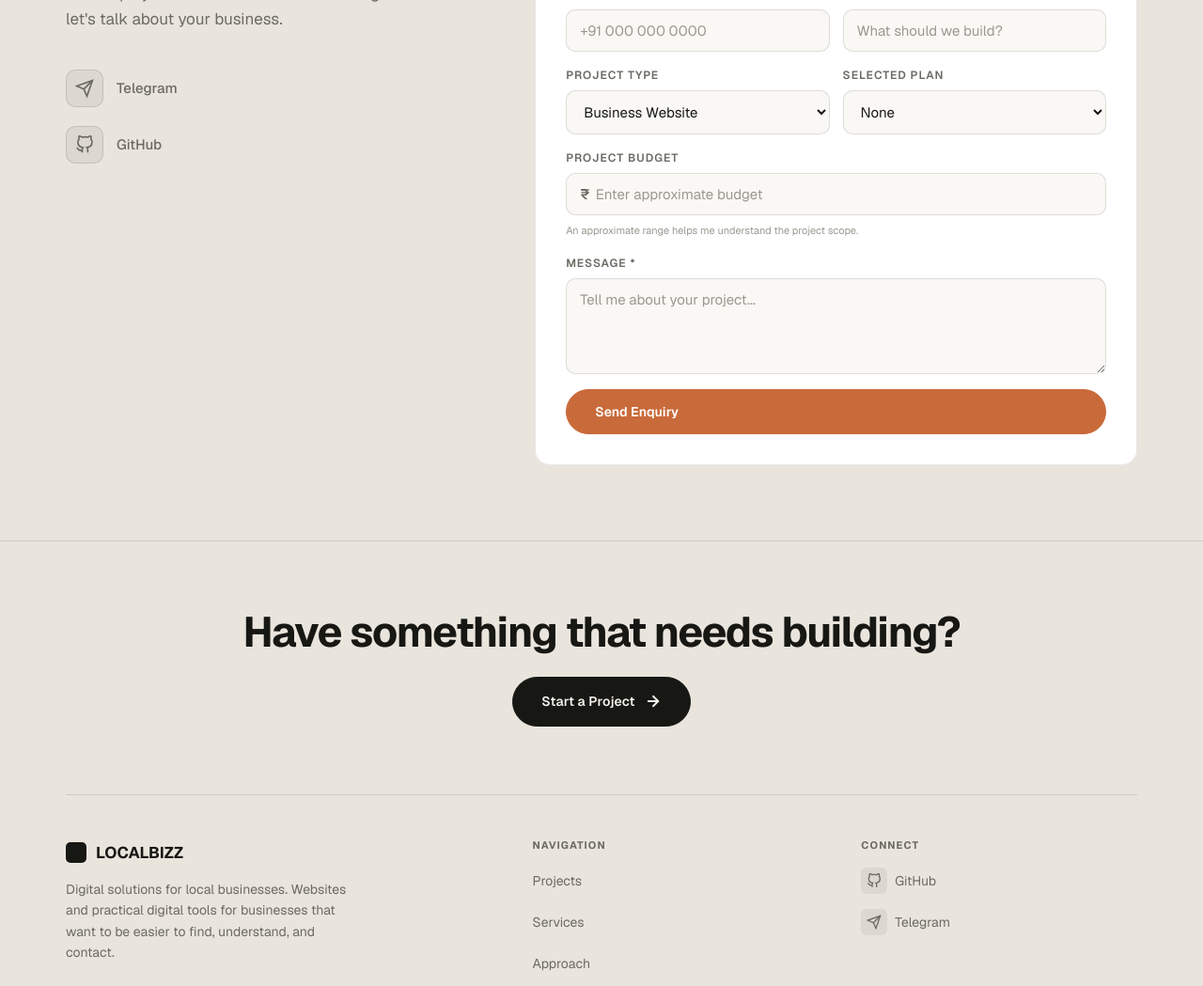
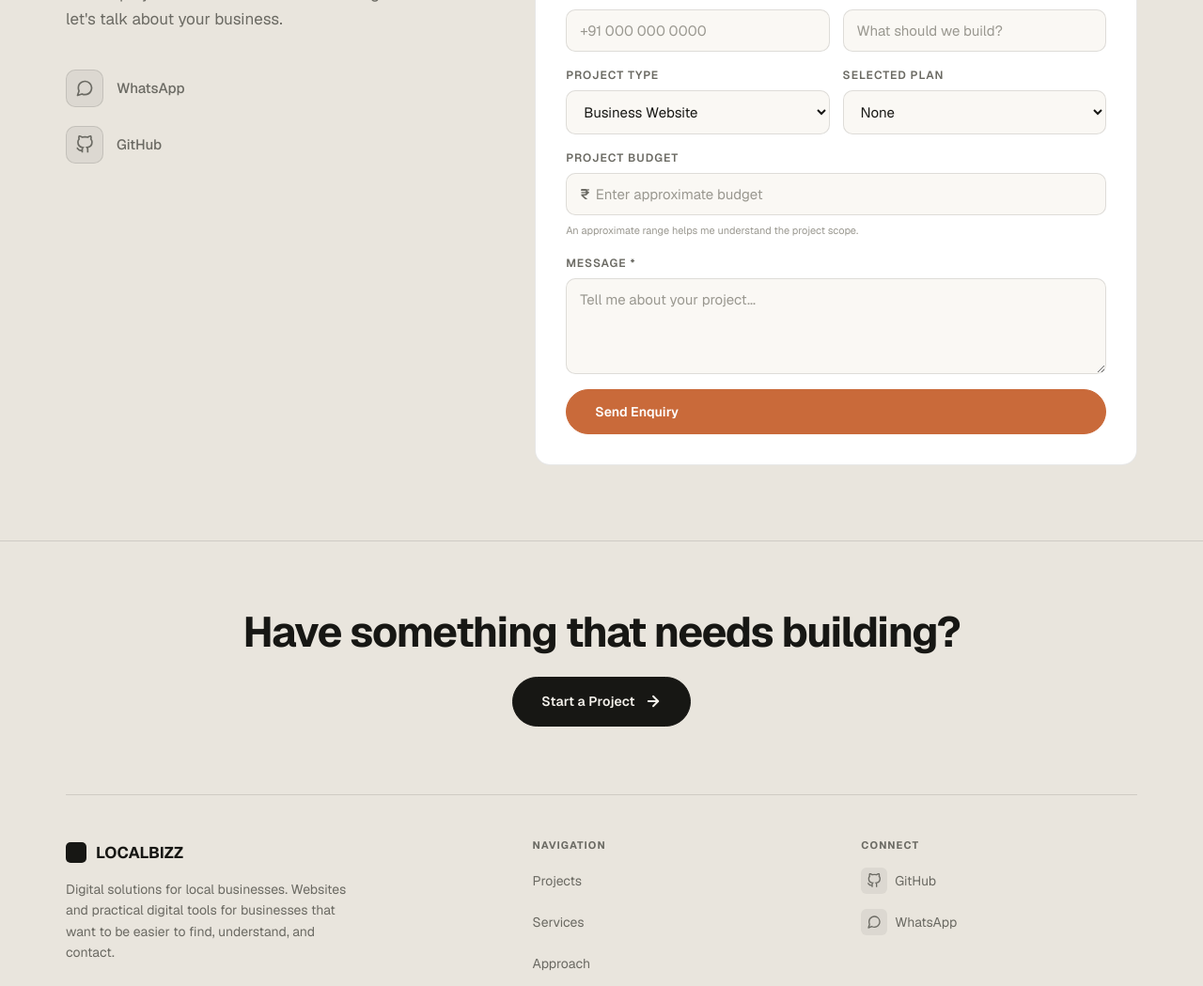
Before and after one commit to kovvurujavidh/Business_WebSite, a Next.js app: page / in a window 1280 px wide. Shown: the part 5972-7021 px from the top of the page at 94% size. Built offline with nearby package versions, Linux system fonts and the light colour scheme; no server answers; the database is empty.

Commit message:
Replace remaining Telegram links with WhatsApp

```diff
--- a/src/components/layout/Footer.tsx
+++ b/src/components/layout/Footer.tsx
@@ -52,11 +52,11 @@ export function Footer() {
                 </a>
               </li>
               <li>
-                <a href="https://t.me/kovvurujavidh" target="_blank" rel="noopener noreferrer">
+                <a href="https://wa.me/917670860094?text=Hi%2C%20I%20need%20to%20connect%20with%20you." target="_blank" rel="noopener noreferrer">
                   <span className={styles.linkIcon}>
-                    <svg width="16" height="16" viewBox="0 0 24 24" fill="none" stroke="currentColor" strokeWidth="2"><line x1="22" y1="2" x2="11" y2="13"/><polygon points="22 2 15 22 11 13 2 9 22 2"/></svg>
+                    <svg width="16" height="16" viewBox="0 0 24 24" fill="none" stroke="currentColor" strokeWidth="2" strokeLinecap="round" strokeLinejoin="round"><path d="M21 11.5a8.38 8.38 0 0 1-.9 3.8 8.5 8.5 0 0 1-7.6 4.7 8.38 8.38 0 0 1-3.8-.9L3 21l1.9-5.7a8.38 8.38 0 0 1-.9-3.8 8.5 8.5 0 0 1 4.7-7.6 8.38 8.38 0 0 1 3.8-.9h.5a8.48 8.48 0 0 1 8 8v.5z"/></svg>
                   </span>
-                  Telegram
+                  WhatsApp
                 </a>
               </li>
             </ul>
--- a/src/components/sections/EnquirySection.tsx
+++ b/src/components/sections/EnquirySection.tsx
@@ -94,11 +94,11 @@ function EnquiryInner() {
             <p className={styles.desc}>Have a project in mind? Send me a message and let&apos;s talk about your business.</p>
 
             <div className={styles.directLinks}>
-              <a href="https://t.me/kovvurujavidh" target="_blank" rel="noreferrer" className={styles.contactLink}>
+              <a href="https://wa.me/917670860094?text=Hi%2C%20I%20need%20to%20connect%20with%20you." target="_blank" rel="noreferrer" className={styles.contactLink}>
                 <span className={styles.contactIcon}>
-                  <svg width="20" height="20" viewBox="0 0 24 24" fill="none" stroke="currentColor" strokeWidth="2"><line x1="22" y1="2" x2="11" y2="13"/><polygon points="22 2 15 22 11 13 2 9 22 2"/></svg>
+                  <svg width="20" height="20" viewBox="0 0 24 24" fill="none" stroke="currentColor" strokeWidth="2" strokeLinecap="round" strokeLinejoin="round"><path d="M21 11.5a8.38 8.38 0 0 1-.9 3.8 8.5 8.5 0 0 1-7.6 4.7 8.38 8.38 0 0 1-3.8-.9L3 21l1.9-5.7a8.38 8.38 0 0 1-.9-3.8 8.5 8.5 0 0 1 4.7-7.6 8.38 8.38 0 0 1 3.8-.9h.5a8.48 8.48 0 0 1 8 8v.5z"/></svg>
                 </span>
-                Telegram
+                WhatsApp
               </a>
               <a href="https://github.com/kovvurujavidh" target="_blank" rel="noreferrer" className={styles.contactLink}>
                 <span className={styles.contactIcon}>
```
